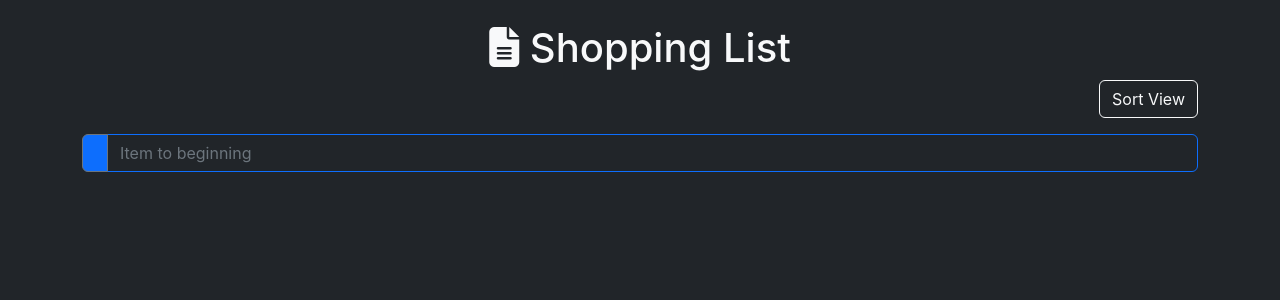
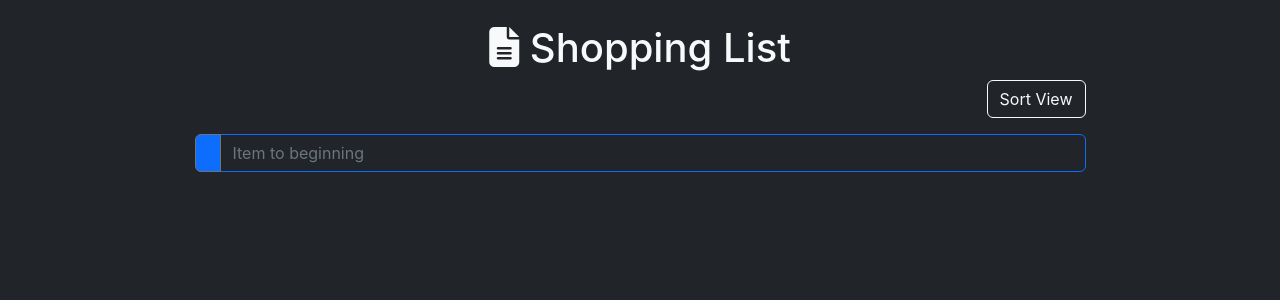
Before and after one commit to olinic/shopping-list, a React (Create React App) app: page / in a window 1280 px wide. Shown: the top 300 px of the page. Built offline with nearby package versions, Linux system fonts and the light colour scheme; some icons are missing.

Commit message:
Adjust container width

```diff
--- a/src/App.css
+++ b/src/App.css
@@ -3,26 +3,10 @@
   display: flex;
 }
 
-.App-logo {
-  height: 40vmin;
-  pointer-events: none;
+.App > .container {
+  max-width: 915px;
 }
 
 .text-st {
   text-decoration: line-through;
 }
-
-@media (prefers-reduced-motion: no-preference) {
-  .App-logo {
-    animation: App-logo-spin infinite 20s linear;
-  }
-}
-
-@keyframes App-logo-spin {
-  from {
-    transform: rotate(0deg);
-  }
-  to {
-    transform: rotate(360deg);
-  }
-}
```
